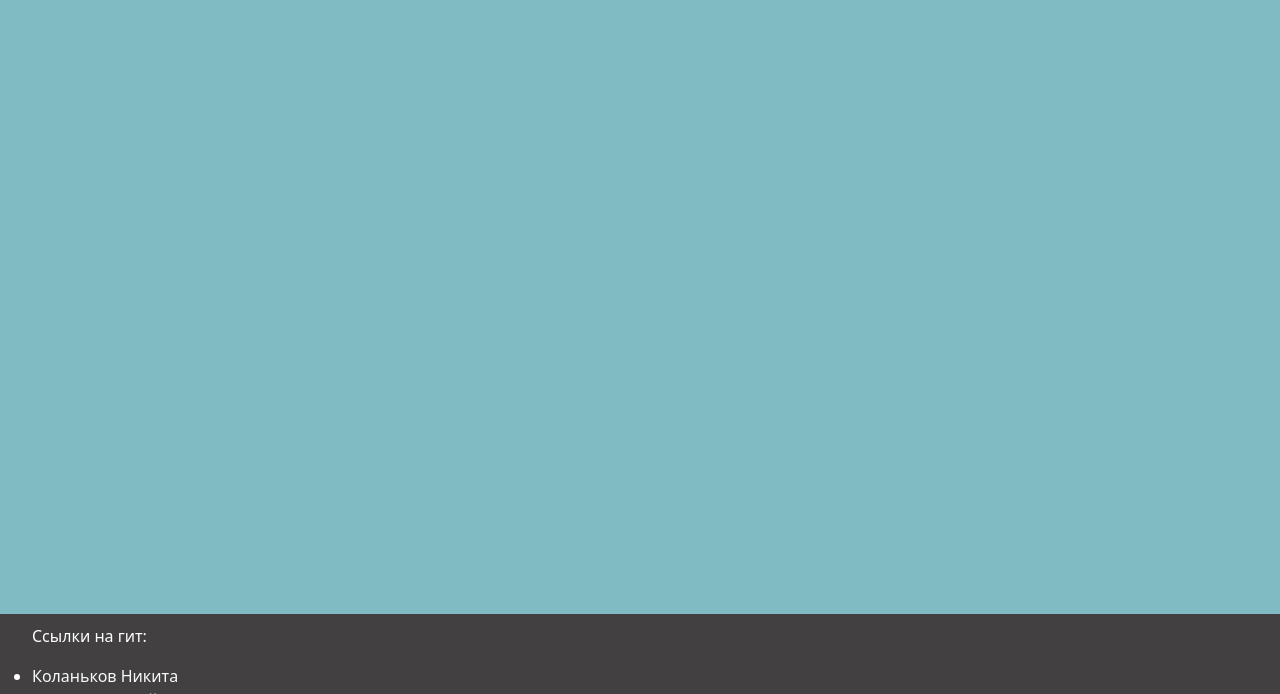
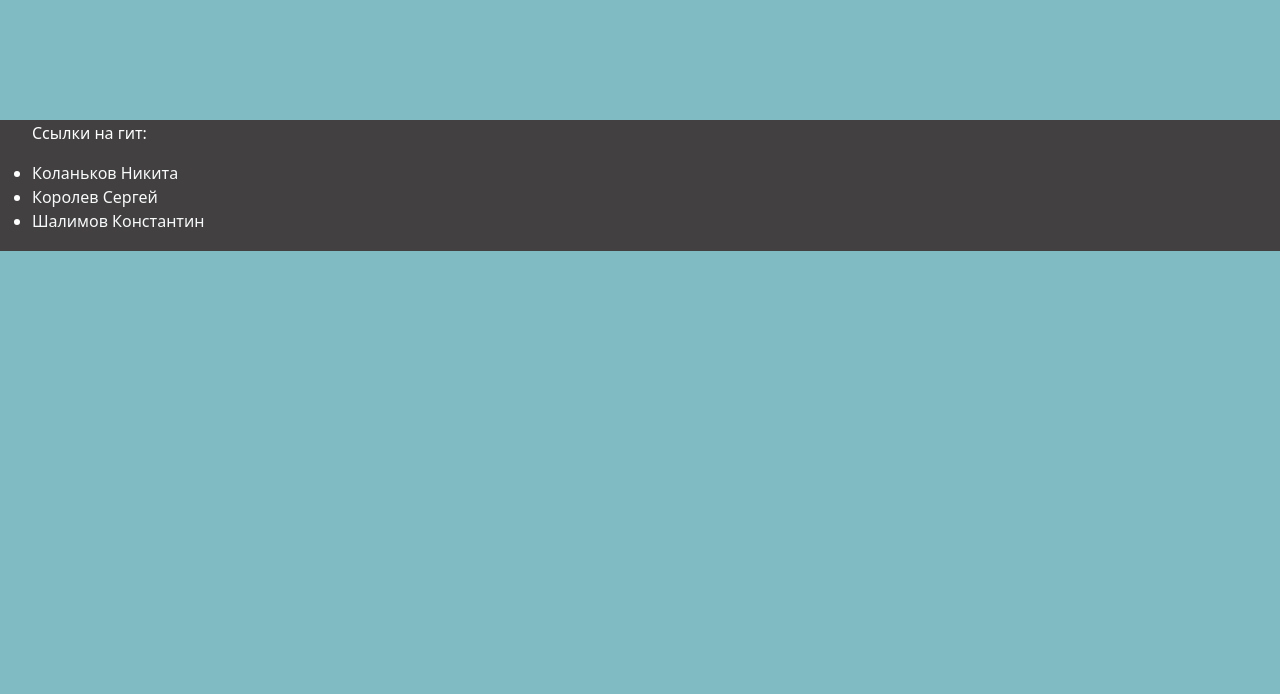
Before and after one commit to NonHexagon/Text_to_audio_service, a Flask app: page /index in a window 1280 px wide. Shown: the part 106-800 px from the top of the page. Run offline with Flask 2, Linux system fonts and the light colour scheme; some libraries are stand-ins or nearby versions.

Commit message:
YAY-ПОЧИНИЛИ ФУТЕР!!!
ТОВАРИЩИ!!! МЫ СНОВА ЭТО СДЕЛАЛИ!!! (не то, чтобы этот файл был причиной исправления, не-не, ни в коем случае)

```diff
--- a/Сайт/static/css/style.css
+++ b/Сайт/static/css/style.css
@@ -40,14 +40,13 @@ border-radius:5px;
 }
 
 footer {
+    height: 0%;
+    bottom: 0%;
+    left: 0;
+    right: 0;
+    padding-bottom: 1pt;
+    padding-top: 1pt;
     position: bottom;
-    height: 10%;
-    bottom: 0px;
-    left: 0px;
-    right: 0px;
-    margin-bottom: 0px;
-    padding-top: 10px;
-    position: fixed;
     flex-shrink: 0;
 }
 
@@ -56,4 +55,4 @@ footer {
   -ms-overflow-style: none;
   scrollbar-width: none;
 
-}
+}}
```
